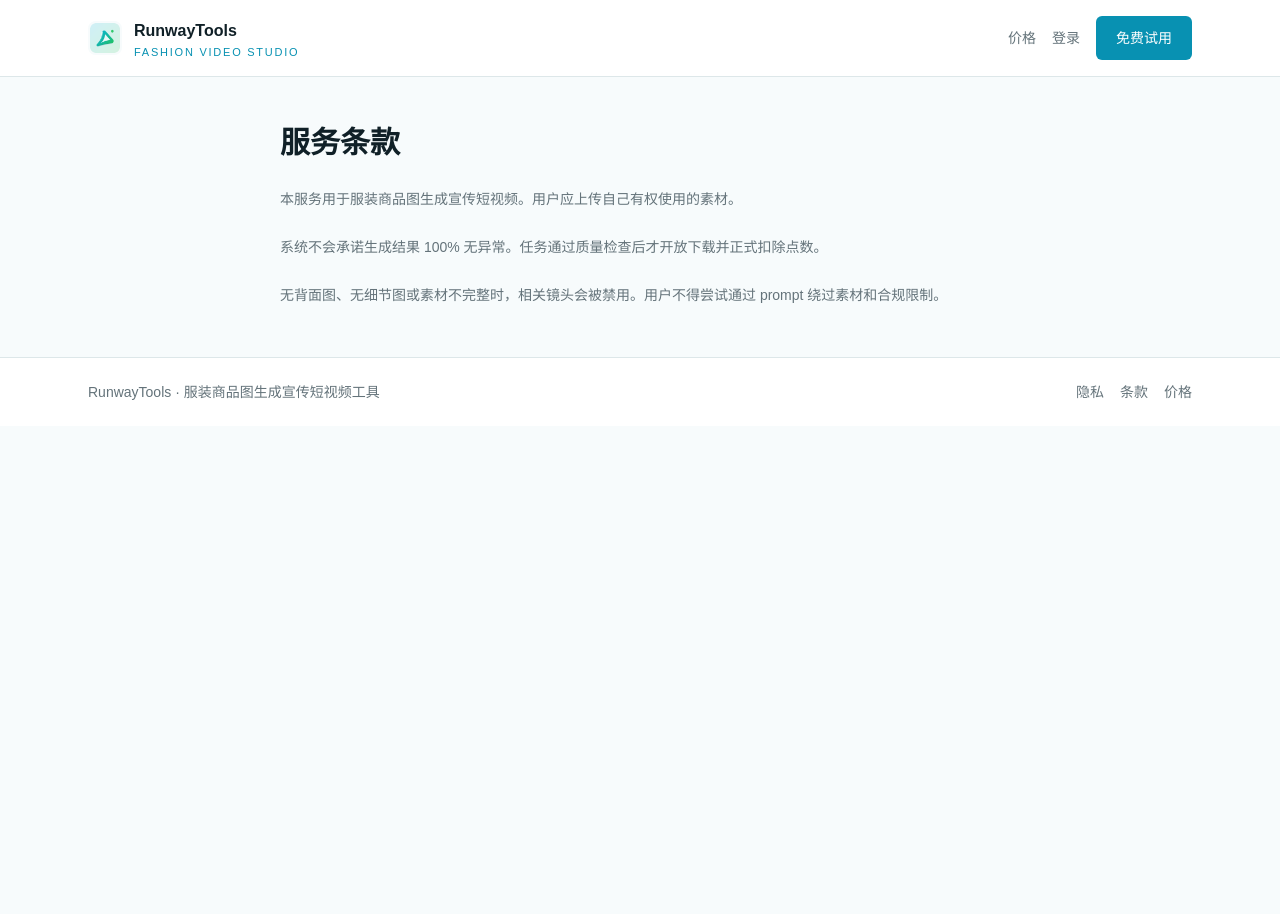
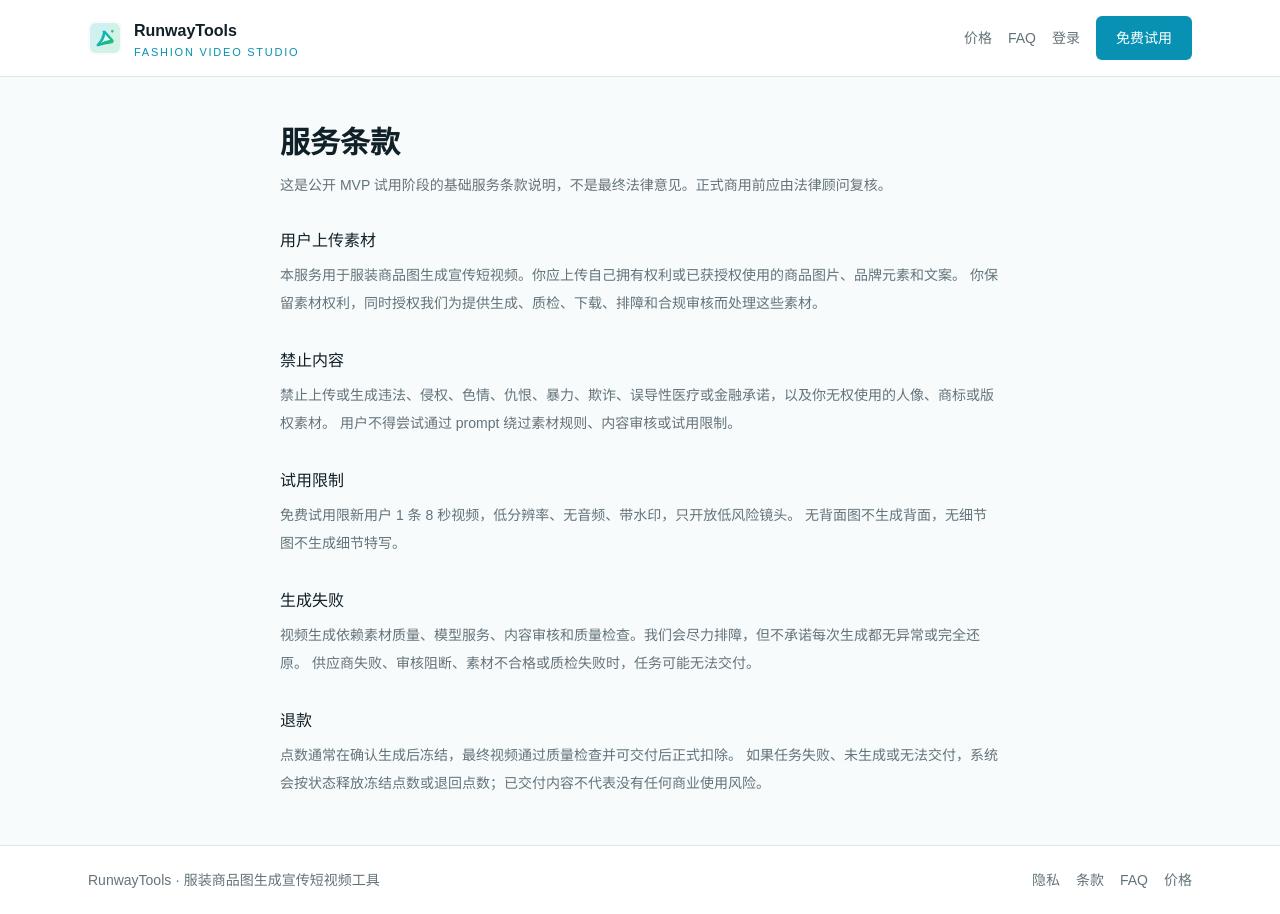
Before and after one commit to Hamer-2014/A_AIClothesVideo, a Next.js app: page /terms in a window 1280 px wide. Before the commit the page ends 800 px from the top, so only its background shows below. Built offline with nearby package versions, Linux system fonts and the light colour scheme.

Commit message:
feat: add public trust pages

```diff
--- /dev/null
+++ b/src/app/faq/page.tsx
@@ -0,0 +1,53 @@
+import { PublicFooter } from "@/components/public/public-footer";
+import { PublicHeader } from "@/components/public/public-header";
+
+const faqs = [
+  {
+    question: "需要上传什么图片",
+    answer:
+      "至少需要一张清晰的服装正面图，推荐补充背面图、侧面图、细节图和场景图。素材越完整，可用镜头越多。",
+  },
+  {
+    question: "为什么不能生成背面",
+    answer:
+      "如果没有背面图，系统不能凭空编造背面结构、开衩、拉链、印花或版型，所以背面展示、转身、正背切换和 360 展示都会被禁用。",
+  },
+  {
+    question: "多久生成",
+    answer:
+      "MVP 生成时间会受时长、素材、模型排队和质检影响。8 秒通常比 16/24 秒更快；如果供应商排队或质检重试，等待时间会变长。",
+  },
+  {
+    question: "试用和付费有什么区别",
+    answer:
+      "免费试用限 1 条 8 秒、低分辨率、无音频、带水印视频，只开放低风险镜头。付费生成支持 8/16/24 秒，高分辨率、无水印，并默认包含音频。",
+  },
+];
+
+export default function FaqPage() {
+  return (
+    <main className="min-h-screen bg-[var(--surface)] text-[var(--ink)]">
+      <PublicHeader />
+      <article className="mx-auto max-w-3xl px-6 py-12">
+        <h1 className="text-3xl font-semibold tracking-normal">FAQ</h1>
+        <p className="mt-3 text-sm leading-6 text-[var(--muted)]">
+          先把生成边界讲清楚，再开始试用。别拿一张正面图要求 360 展示，这种愿望很美，产品不会硬装能做到。
+        </p>
+        <div className="mt-8 space-y-4">
+          {faqs.map((item) => (
+            <section
+              className="rounded-lg border border-[var(--line)] bg-white p-5"
+              key={item.question}
+            >
+              <h2 className="text-base font-medium">{item.question}</h2>
+              <p className="mt-3 text-sm leading-7 text-[var(--muted)]">
+                {item.answer}
+              </p>
+            </section>
+          ))}
+        </div>
+      </article>
+      <PublicFooter />
+    </main>
+  );
+}
--- a/src/app/privacy/page.tsx
+++ b/src/app/privacy/page.tsx
@@ -7,14 +7,45 @@ export default function PrivacyPage() {
       <PublicHeader />
       <article className="mx-auto max-w-3xl px-6 py-12">
         <h1 className="text-3xl font-semibold tracking-normal">隐私政策</h1>
-        <div className="mt-6 space-y-5 text-sm leading-7 text-[var(--muted)]">
-          <p>
-            我们会保存账号信息、上传素材、生成任务、点数流水和模型调用审计记录，用于提供生成、下载、排障和合规审核。
-          </p>
-          <p>用户上传图片和生成视频默认存储在私有对象存储中，访问使用短期 signed URL。</p>
-          <p>
-            用于生成链路的用户文本和最终 prompt 会经过 Creem Moderation。审核失败或服务不可用时，生成会被阻止。
-          </p>
+        <p className="mt-3 text-sm leading-6 text-[var(--muted)]">
+          这是公开 MVP 试用阶段的基础隐私说明，不是最终法律意见。正式商用前应由法律顾问复核。
+        </p>
+        <div className="mt-8 space-y-8 text-sm leading-7 text-[var(--muted)]">
+          <section>
+            <h2 className="text-base font-medium text-[var(--ink)]">上传图片</h2>
+            <p className="mt-2">
+              你上传的服装商品图、背面图、细节图、场景图和生成结果会用于创建视频任务、展示历史记录、下载交付和排障。
+              请只上传你有权使用的素材。
+            </p>
+          </section>
+          <section>
+            <h2 className="text-base font-medium text-[var(--ink)]">模型调用</h2>
+            <p className="mt-2">
+              生成链路会把必要的图片、素材分析结果、用户填写文本和最终视频 prompt 发送给模型服务，用于素材识别、分镜生成、视频生成和质量检查。
+              我们不会把 API Key、内部风控信号或完整供应商调试信息展示给普通用户。
+            </p>
+          </section>
+          <section>
+            <h2 className="text-base font-medium text-[var(--ink)]">Cloudflare R2</h2>
+            <p className="mt-2">
+              上传图片、片段视频、最终视频、封面和质检抽帧默认保存在私有 Cloudflare R2 对象存储中。
+              用户访问文件时使用短期 signed URL，bucket 不作为公开目录开放。
+            </p>
+          </section>
+          <section>
+            <h2 className="text-base font-medium text-[var(--ink)]">保存周期</h2>
+            <p className="mt-2">
+              MVP 默认保存周期：上传原图和最终视频约 180 天，片段视频和普通质检抽帧约 30 天，异常或申诉相关文件可保留更久用于排障。
+              账务、订单和必要审计记录会按合规与对账需要保留。
+            </p>
+          </section>
+          <section>
+            <h2 className="text-base font-medium text-[var(--ink)]">删除</h2>
+            <p className="mt-2">
+              你可以请求删除任务素材或账号数据。删除通常先在数据库标记，再由后台清理任务异步移除 R2 文件；
+              已产生的订单、点数流水和安全审计记录可能需要保留。
+            </p>
+          </section>
         </div>
       </article>
       <PublicFooter />
--- a/src/app/terms/page.tsx
+++ b/src/app/terms/page.tsx
@@ -7,12 +7,45 @@ export default function TermsPage() {
       <PublicHeader />
       <article className="mx-auto max-w-3xl px-6 py-12">
         <h1 className="text-3xl font-semibold tracking-normal">服务条款</h1>
-        <div className="mt-6 space-y-5 text-sm leading-7 text-[var(--muted)]">
-          <p>本服务用于服装商品图生成宣传短视频。用户应上传自己有权使用的素材。</p>
-          <p>系统不会承诺生成结果 100% 无异常。任务通过质量检查后才开放下载并正式扣除点数。</p>
-          <p>
-            无背面图、无细节图或素材不完整时，相关镜头会被禁用。用户不得尝试通过 prompt 绕过素材和合规限制。
-          </p>
+        <p className="mt-3 text-sm leading-6 text-[var(--muted)]">
+          这是公开 MVP 试用阶段的基础服务条款说明，不是最终法律意见。正式商用前应由法律顾问复核。
+        </p>
+        <div className="mt-8 space-y-8 text-sm leading-7 text-[var(--muted)]">
+          <section>
+            <h2 className="text-base font-medium text-[var(--ink)]">用户上传素材</h2>
+            <p className="mt-2">
+              本服务用于服装商品图生成宣传短视频。你应上传自己拥有权利或已获授权使用的商品图片、品牌元素和文案。
+              你保留素材权利，同时授权我们为提供生成、质检、下载、排障和合规审核而处理这些素材。
+            </p>
+          </section>
+          <section>
+            <h2 className="text-base font-medium text-[var(--ink)]">禁止内容</h2>
+            <p className="mt-2">
+              禁止上传或生成违法、侵权、色情、仇恨、暴力、欺诈、误导性医疗或金融承诺，以及你无权使用的人像、商标或版权素材。
+              用户不得尝试通过 prompt 绕过素材规则、内容审核或试用限制。
+            </p>
+          </section>
+          <section>
+            <h2 className="text-base font-medium text-[var(--ink)]">试用限制</h2>
+            <p className="mt-2">
+              免费试用限新用户 1 条 8 秒视频，低分辨率、无音频、带水印，只开放低风险镜头。
+              无背面图不生成背面，无细节图不生成细节特写。
+            </p>
+          </section>
+          <section>
+            <h2 className="text-base font-medium text-[var(--ink)]">生成失败</h2>
+            <p className="mt-2">
+              视频生成依赖素材质量、模型服务、内容审核和质量检查。我们会尽力排障，但不承诺每次生成都无异常或完全还原。
+              供应商失败、审核阻断、素材不合格或质检失败时，任务可能无法交付。
+            </p>
+          </section>
+          <section>
+            <h2 className="text-base font-medium text-[var(--ink)]">退款</h2>
+            <p className="mt-2">
+              点数通常在确认生成后冻结，最终视频通过质量检查并可交付后正式扣除。
+              如果任务失败、未生成或无法交付，系统会按状态释放冻结点数或退回点数；已交付内容不代表没有任何商业使用风险。
+            </p>
+          </section>
         </div>
       </article>
       <PublicFooter />
--- a/src/components/public/public-footer.tsx
+++ b/src/components/public/public-footer.tsx
@@ -8,6 +8,7 @@ export function PublicFooter() {
         <div className="flex gap-4">
           <Link href="/privacy">隐私</Link>
           <Link href="/terms">条款</Link>
+          <Link href="/faq">FAQ</Link>
           <Link href="/pricing">价格</Link>
         </div>
       </div>
--- a/src/components/public/public-header.tsx
+++ b/src/components/public/public-header.tsx
@@ -15,6 +15,9 @@ export function PublicHeader() {
           <Link className="text-[var(--muted)] hover:text-[var(--ink)]" href="/pricing">
             价格
           </Link>
+          <Link className="text-[var(--muted)] hover:text-[var(--ink)]" href="/faq">
+            FAQ
+          </Link>
           <Link className="text-[var(--muted)] hover:text-[var(--ink)]" href="/login">
             登录
           </Link>
```
Also changed, not shown: 1 other file (tests, documents, lock files or other folders).
